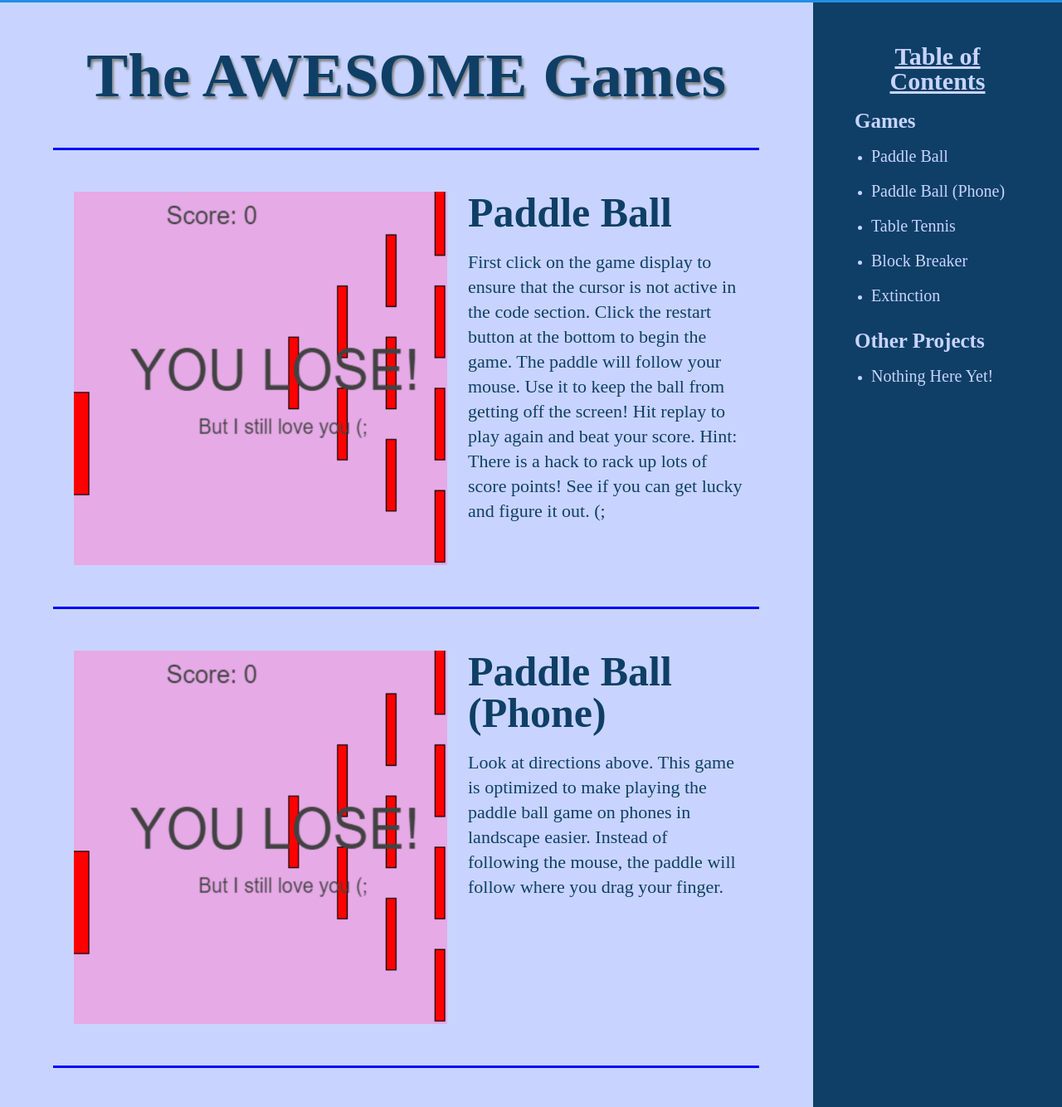
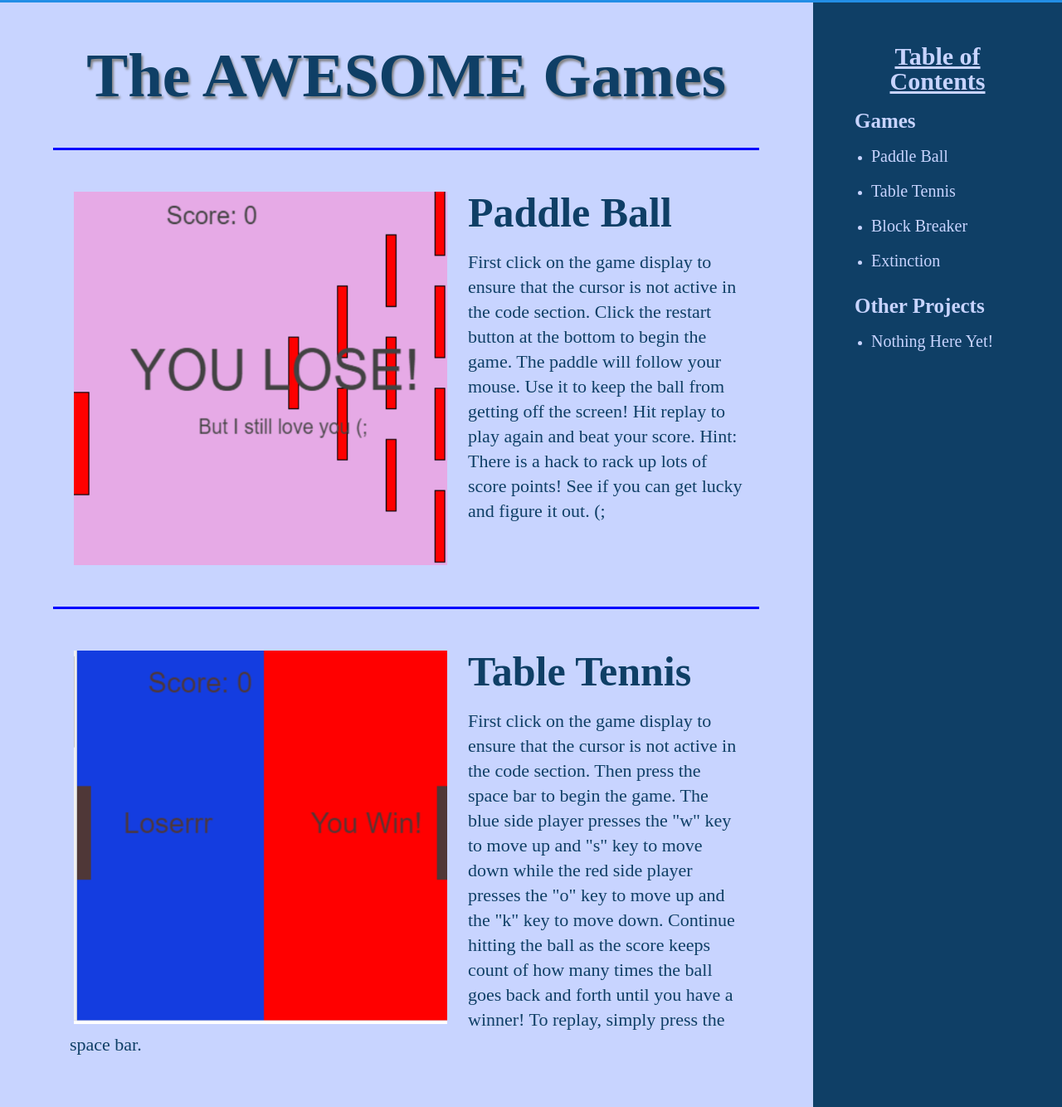
Before and after one commit to momo4646/momo4646.github.io, a plain HTML site: page myportfolio.html in a window 1280 px wide. Shown: the part 1297-2631 px from the top of the page at 83% size. Drawn offline with Linux system fonts and the light colour scheme.

Commit message:
Update myportfolio.html

```diff
--- a/myportfolio.html
+++ b/myportfolio.html
@@ -28,7 +28,6 @@
           <h4>Games</h4>
           <ul>
             <li><a href="#paddle-ball">Paddle Ball</a></li>
-            <li><a href="#paddle-ball-phone">Paddle Ball (Phone)</a></li>
             <li><a href="#table-tennis">Table Tennis</a></li>
             <li><a href="#block-breaker">Block Breaker</a></li>
             <li><a href="#extinction">Extinction</a></li>
@@ -47,11 +46,6 @@
         <h3>Paddle Ball</h3>
         <p>First click on the game display to ensure that the cursor is not active in the code section. Click the restart button at the bottom to begin the game. The paddle will follow your mouse. Use it to keep the ball from getting off the screen! Hit replay to play again and beat your score. Hint: There is a hack to rack up lots of score points! See if you can get lucky and figure it out. (;</p>
       </div>
-      <div class="left-contain" id="paddle-ball-phone">
-        <a href="https://www.khanacademy.org/computer-programming/phone-bouncing-game/5413346014609408" target="_blank"> <img src="img/paddleball.jpg" class="game-pic" alt="paddle ball (phone)"></a>
-        <h3>Paddle Ball (Phone)</h3>
-        <p>Look at directions above. This game is optimized to make playing the paddle ball game on phones in landscape easier. Instead of following the mouse, the paddle will follow where you drag your finger.</p>
-      </div>
       <div class="left-contain" id="table-tennis">
         <a href="https://www.khanacademy.org/computer-programming/2-player-table-tennis/6665993677914112" target="_blank"><img src="img/tabletennis.png" class="game-pic" alt="table tennis"></a>
         <h3>Table Tennis</h3>
@@ -63,8 +57,8 @@
           <p> Press the green flag to start the game. When you click "Begin" with your mouse, it will set the stage so you can begin playing! Try to break all the enemies without missing the ball. The stage will change each time you press begin so unlimited fun!<a href="https://scratch.mit.edu/projects/558730923/fullscreen/" target="_blank">Go to full screen.</a></p>
       <div class="left-contain">
           <iframe src="https://scratch.mit.edu/projects/558891918/embed" allowtransparency="true" width="485" height="402" frameborder="0" scrolling="no" allowfullscreen></iframe>
-          <h3>Extinctionr</h3>
-          <p> To begin game press space bar or click start. Press the up arrow to jump and the down arrow to duck as obstacles come toward you to save the dinosaur. See if you can beat the high score!<a href="https://scratch.mit.edu/projects/558891918/fullscreen/" target="_blank">Go to full screen.</a></p>
+          <h3>Extinction</h3>
+          <p> To begin game press space bar or click start. Press the up arrow to jump and the down arrow to duck as obstacles come toward you to save the dinosaur. See if you can beat the high score!<a href="https://scratch.mit.edu/projects/558891918/fullscreen/" target="_blank"> Go to full screen.</a></p>
       <div class="left-contain">
         <h2>Other Projects</h2>
       </div>
```
